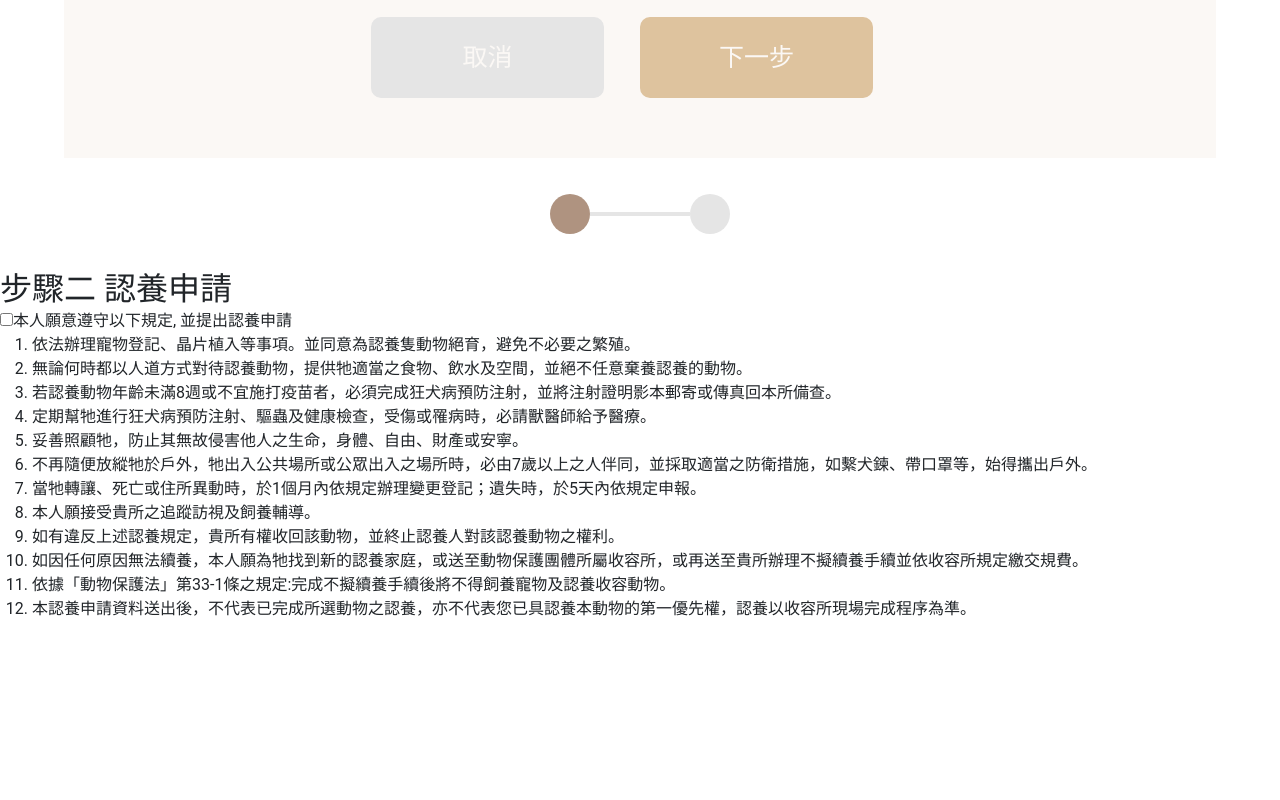
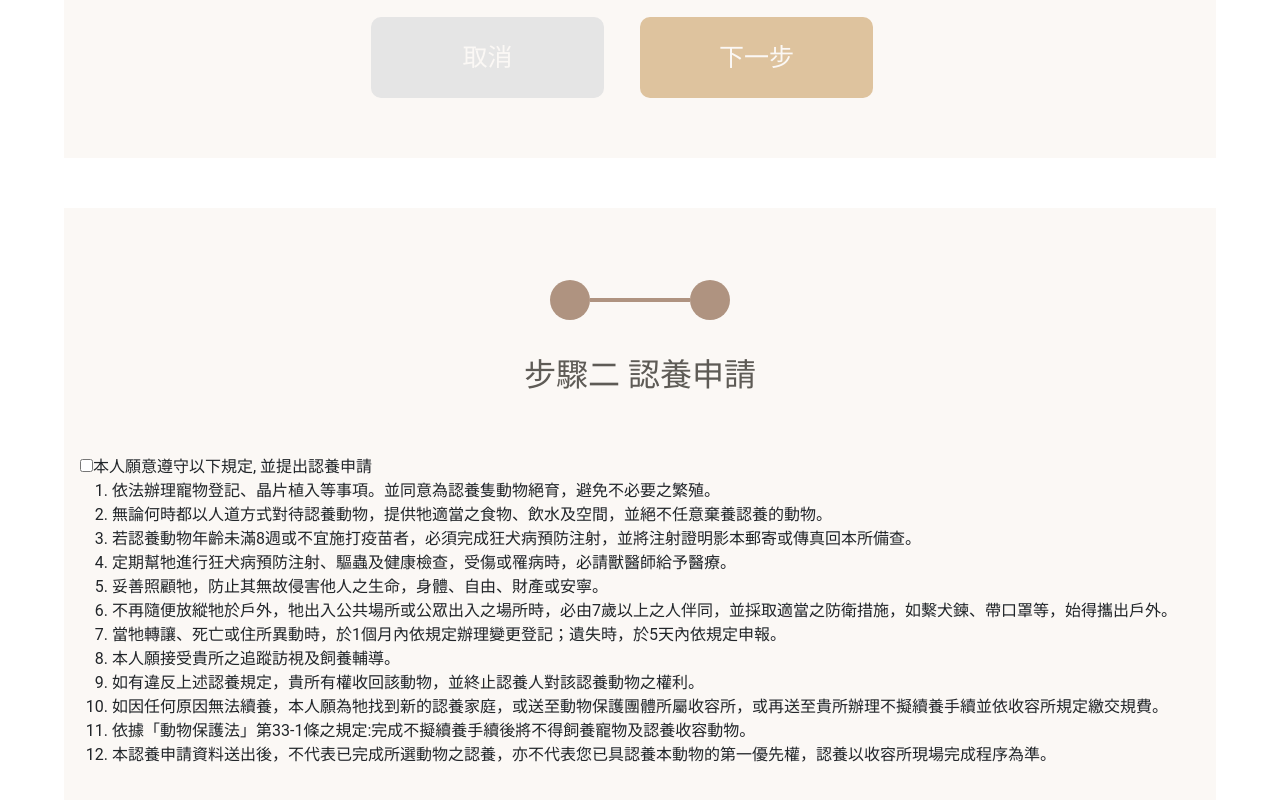
Before and after one commit to Chiahsuan-TW/pet-adoption, a Vue app: page /info in a window 1280 px wide. Shown: the part 865-1665 px from the top of the page. Before the commit the page ends 1502 px from the top, so only its background shows below. Built offline with nearby package versions, Linux system fonts and the light colour scheme.

Commit message:
application-layout feat: 開始切application

```diff
--- a/src/views/Info.vue
+++ b/src/views/Info.vue
@@ -1,5 +1,5 @@
 <template>
-  <div class="adoption">
+  <div class="adoption modal_layout">
     <div class="processbar">
       <span class="circle circle_1"></span>
       <span class="line"></span>
@@ -257,7 +257,7 @@
     </form>
   </div>
 
-  <div class="application">
+  <div class="application modal_layout">
     <div class="processbar">
       <span class="circle circle_1"></span>
       <span class="line"></span>
@@ -308,7 +308,8 @@
 <script></script>
 
 <style scoped lang="scss">
-.adoption {
+// common set for modal
+.modal_layout {
   width: 90%;
   margin: 0 auto;
   padding: 36px 16px 60px 16px;
@@ -341,6 +342,8 @@
     background-color: #e5e5e5;
   }
 }
+
+// adoption
 .adoption_form {
   color: color.$text_dark;
 }
@@ -390,4 +393,17 @@
     background-color: color.$secondary;
   }
 }
+
+// application
+.application {
+  margin-top: 50px;
+  .processbar {
+    .line {
+      background-color: color.$solid_circle;
+    }
+    .circle_2 {
+      background-color: color.$solid_circle;
+    }
+  }
+}
 </style>
```
